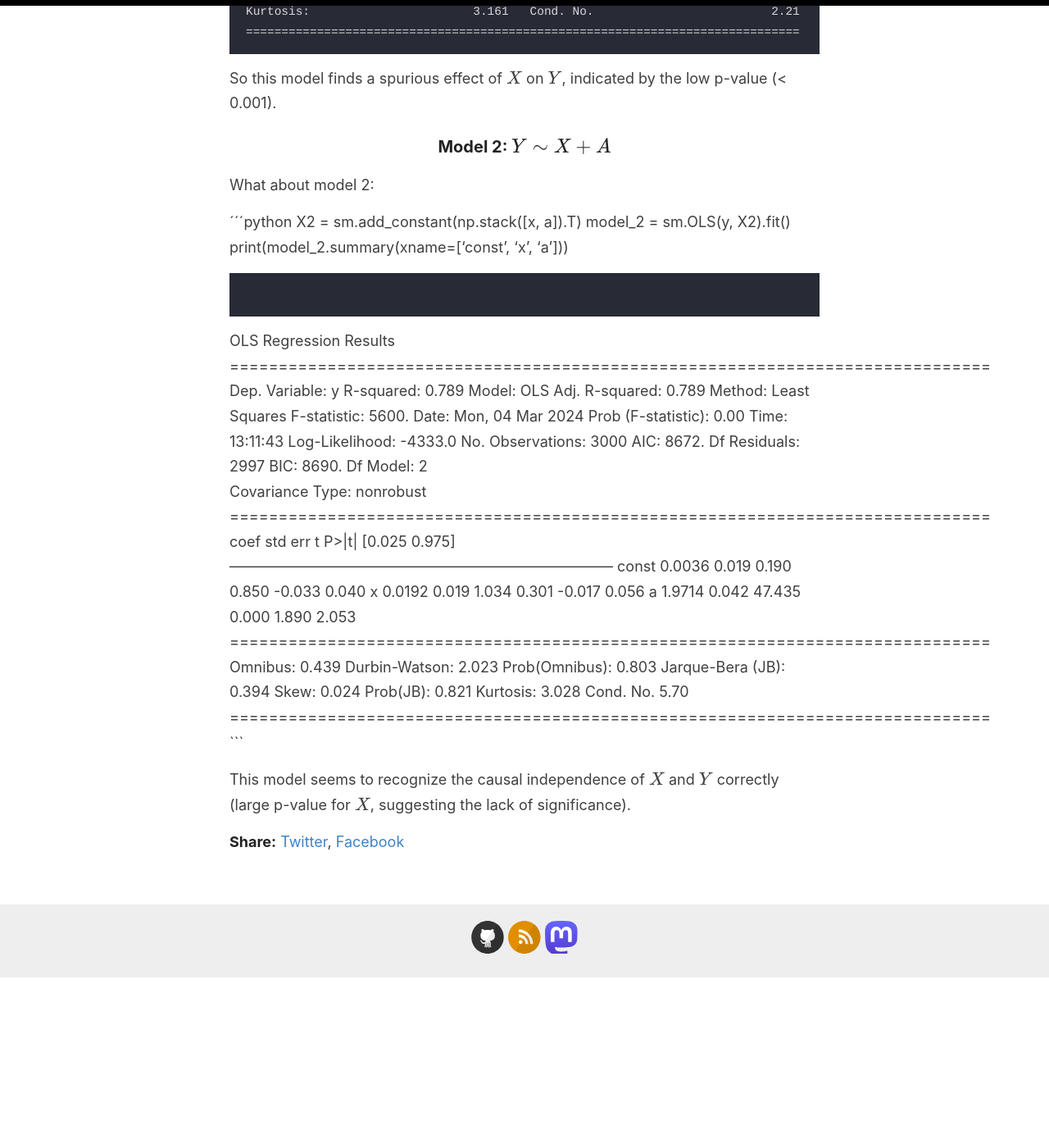
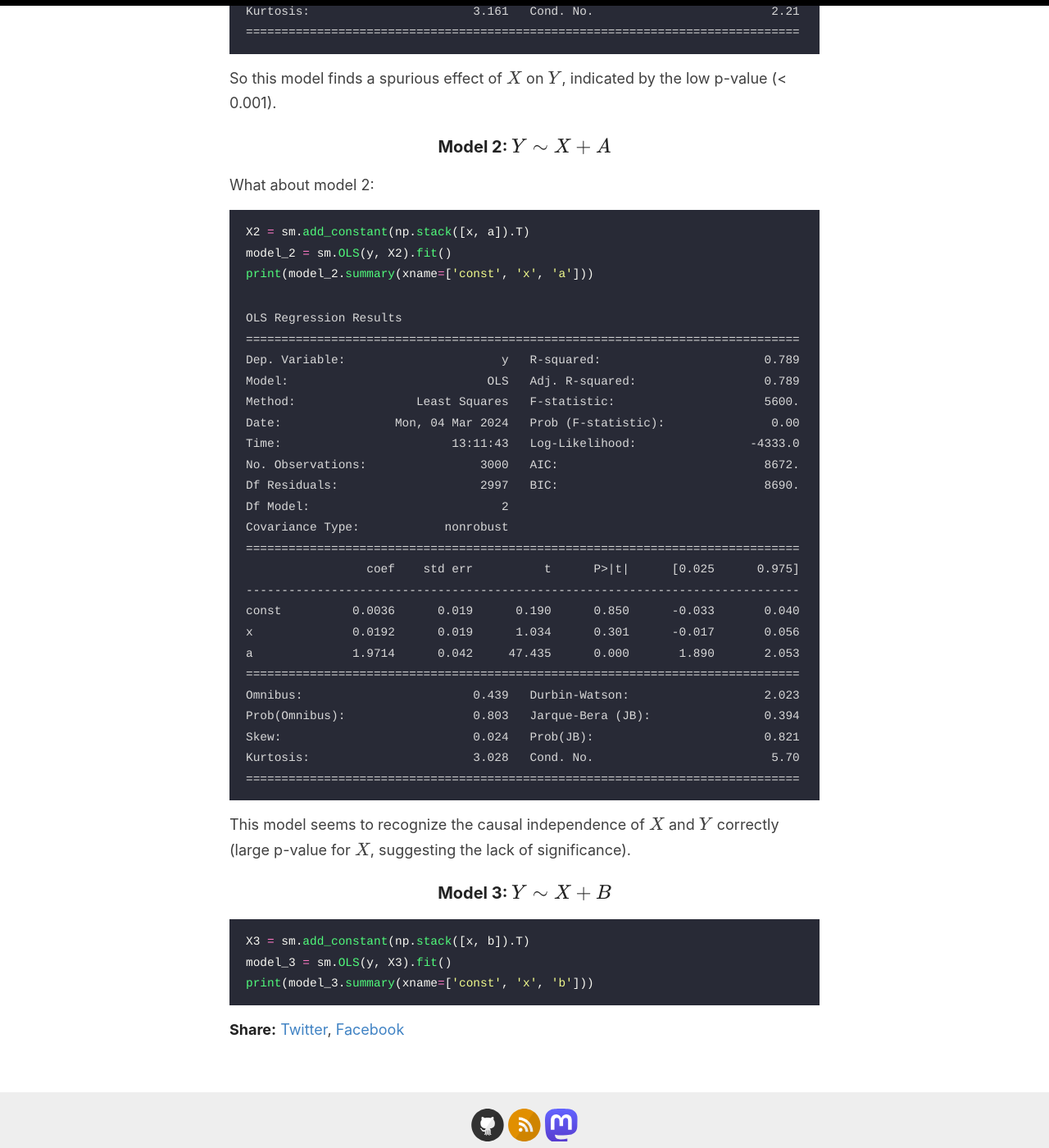
Before and after one commit to krz/krz.github.io, a Jekyll site: the page built from _posts/2024-03-04-adjusting-for-bad-controls.md, in a window 1280 px wide and 1400 px high, scrolled down 2564 px. Shown: the whole window at 82% size. Built offline with Jekyll 4.4.1, drawn with Linux system fonts in a browser that asks for light colours; before the commit the page ends 3757 px from its top, so only the background shows below that.

Commit message:
add model 3

````diff
--- a/_posts/2024-03-04-adjusting-for-bad-controls.md
+++ b/_posts/2024-03-04-adjusting-for-bad-controls.md
@@ -82,7 +82,7 @@ So this model finds a spurious effect of \\(X\\) on \\(Y\\), indicated by the lo
 
 What about model 2:
 
-´´´python
+```python
 X2 = sm.add_constant(np.stack([x, a]).T)
 model_2 = sm.OLS(y, X2).fit()
 print(model_2.summary(xname=['const', 'x', 'a']))
@@ -115,3 +115,11 @@ Kurtosis:                       3.028   Cond. No.                         5.70
 ```
 
 This model seems to recognize the causal independence of \\(X\\) and \\(Y\\) correctly (large p-value for \\(X\\), suggesting the lack of significance).
+
+### Model 3: \\(Y \sim X + B\\)
+
+```python
+X3 = sm.add_constant(np.stack([x, b]).T)
+model_3 = sm.OLS(y, X3).fit()
+print(model_3.summary(xname=['const', 'x', 'b']))
+```
````
